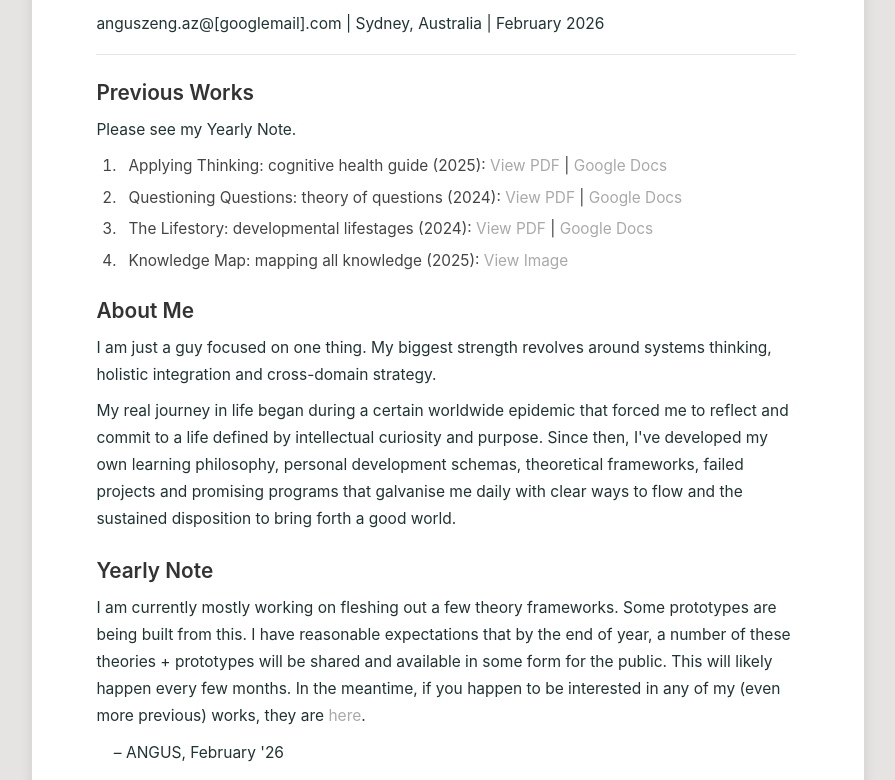
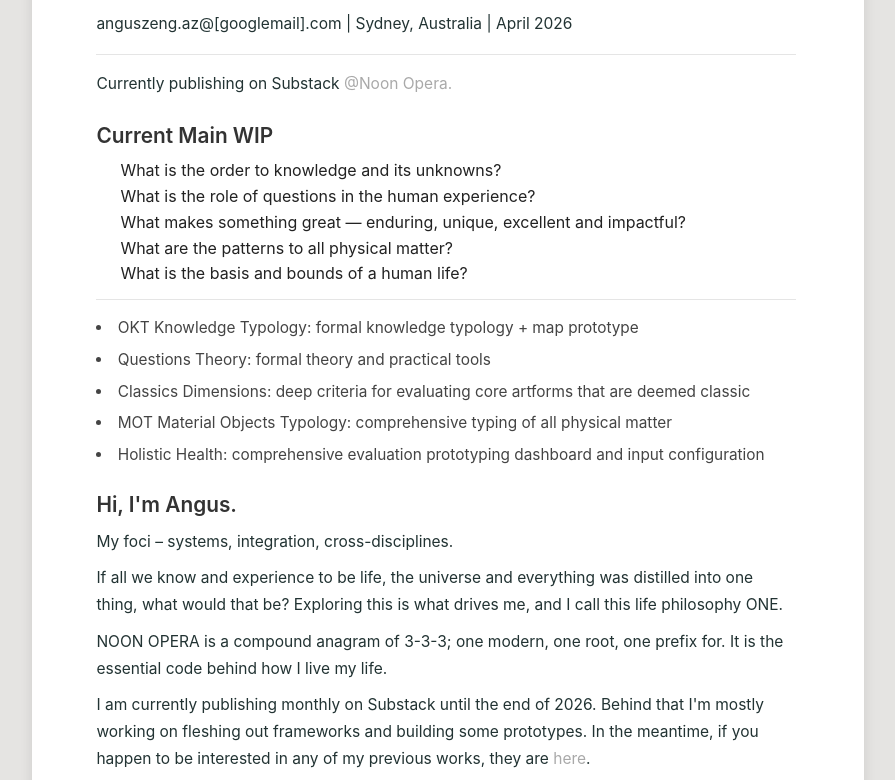
Before and after one commit to siteangus/siteangus.github.io, a plain HTML site: page index.html in a window 1280 px wide. Shown: the part 139-919 px from the top of the page, without its empty margins (192-1087 px from the left). Drawn offline with Linux system fonts and the light colour scheme.

Commit message:
Update April

```diff
--- a/index.html
+++ b/index.html
@@ -3,33 +3,41 @@
 <head>
     <meta charset="UTF-8">
     <meta name="viewport" content="width=device-width, initial-scale=1.0">
-    <title>Angus' Site</title>
+    <title>ANGUS:SITE</title>
     <link rel="stylesheet" href="style.css">
     <link rel="icon" type="image/png" href="icons8-compass-32.png">
     <!--<a target="_blank" href="https://icons8.com/icon/87981/compass">Compass</a> icon by <a target="_blank" href="https://icons8.com">Icons8</a>-->
 </head>
 <body>
     <div class="container">
-         <h1>Angus: Public</h1>
-    <p>anguszeng.az@[googlemail].com | Sydney, Australia | February 2026</p>
+         <h1>ANGUS: Public</h1>
+    <p>anguszeng.az@[googlemail].com | Sydney, Australia | April 2026</p>
       <hr>
+    <p>Currently publishing on Substack <a href="https://noonopera.substack.com">@Noon Opera.</a></p>
 
-    <h3>Previous Works</h3>
-    <p>Please see my Yearly Note.</p>
-    <ol>
-        <li>Applying Thinking: cognitive health guide (2025): <a href="docs/Applying Thinking, Z. Angus.pdf" target="_self">View PDF</a> | <a href="https://docs.google.com/document/d/15URpF8eO4nhQfj-K8WRHNVRtbyzp6aVhsTb3egJPGxU/edit">Google Docs</a></li>
-        <li>Questioning Questions: theory of questions (2024): <a href="docs/Questioning Questions (Draft), Z, Angus.pdf" target="_self">View PDF</a> |  <a href="https://bit.ly/angusyy"> Google Docs</a></li>
-        <li>The Lifestory: developmental lifestages (2024): <a href="docs/The Lifestory, Z. Angus.pdf" target="_self">View PDF</a> |  <a href="https://bit.ly/anguslifestory"> Google Docs</a>
-        <li>Knowledge Map: mapping all knowledge (2025): <a href="docs/Angus-Knowledge_Map-1.2.jpg" target="_self">View Image</a> </li>
-      </ol>
+    <h3>Current Main WIP</h3>
 
-    <h3>About Me</h3>
-    <p>I am just a guy focused on one thing. My biggest strength revolves around systems thinking, holistic integration and cross-domain strategy. </p>
-    <p>My real journey in life began during a certain worldwide epidemic that forced me to reflect and commit to a life defined by intellectual curiosity and purpose. Since then, I've developed my own learning philosophy, personal development schemas, theoretical frameworks, failed projects and promising programs that galvanise me daily with clear ways to flow and the sustained disposition to bring forth a good world.</p>
+    <ol>What is the order to knowledge and its unknowns?</ol>
+    <ol>What is the role of questions in the human experience?</ol>
+    <ol>What makes something great — enduring, unique, excellent and impactful?</ol>
+    <ol>What are the patterns to all physical matter?</ol>
+    <ol>What is the basis and bounds of a human life? </ol>
+    <hr>
+    <li>OKT Knowledge Typology: formal knowledge typology + map prototype</li>
+    <li>Questions Theory: formal theory and practical tools</li>
+    <li>Classics Dimensions: deep criteria for evaluating core artforms that are deemed classic</li>
+    <li>MOT Material Objects Typology: comprehensive typing of all physical matter</li>
+    <li>Holistic Health: comprehensive evaluation prototyping dashboard and input configuration</li>
 
-    <h3>Yearly Note</h3>
-    <p>I am currently mostly working on fleshing out a few theory frameworks. Some prototypes are being built from this. I have reasonable expectations that by the end of year, a number of these theories + prototypes will be shared and available in some form for the public. This will likely happen every few months. In the meantime, if you happen to be interested in any of my (even more previous) works, they are <a href="https://aongus.notion.site/Angus-Private-2026-c724e33124b84fb89c7d5af978c0ae25?source=copy_link">here</a>. </p>
-    <p>&nbsp;&nbsp;&nbsp;&nbsp;– ANGUS, February '26</p>
+    <h3>Hi, I'm Angus.</h3>
+    <p>My foci – systems, integration, cross-disciplines.</p>
+
+    <p>If all we know and experience to be life, the universe and everything was distilled into one thing, what would that be? Exploring this is what drives me, and I call this life philosophy ONE.</p>
+
+    <p>NOON OPERA is a compound anagram of 3-3-3; one modern, one root, one prefix for. It is the essential code behind how I live my life. </p>
+
+    <p>I am currently publishing monthly on Substack until the end of 2026. Behind that I'm mostly working on fleshing out frameworks and building some prototypes. In the meantime, if you happen to be interested in any of my previous works, they are <a href="https://aongus.notion.site/Angus-Private-2026-c724e33124b84fb89c7d5af978c0ae25?source=copy_link">here</a>. </p>
+    <p>&nbsp;&nbsp;&nbsp;&nbsp;– ANGUS (NOON OPERA)</p>
     </div>
 
 </body>
```
